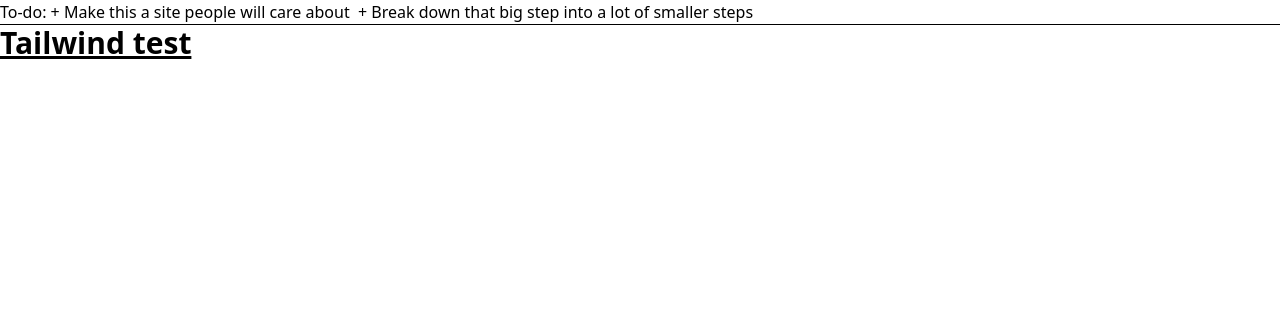
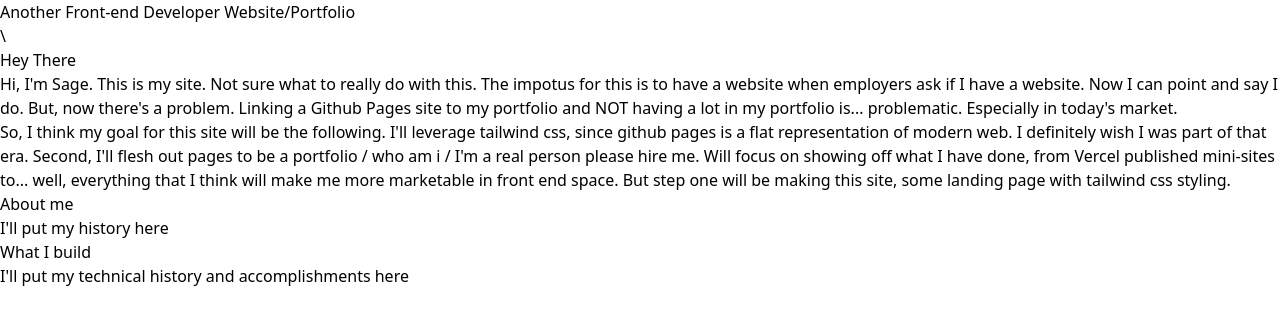
Before and after one commit to RootSage/RootSage.github.io, a website: page index.html in a window 1280 px wide. Drawn offline with nearby package versions, Linux system fonts and the light colour scheme.

Commit message:
Added some 'rough' guidelines for what I want to do with this Github pages site

```diff
--- a/index.html
+++ b/index.html
@@ -9,12 +9,31 @@
     <!-- <link rel="stylesheet" href="style.css"> -->
   </head>
   <body>
-    To-do: + Make this a site people will care about&nbsp;
-    + Break down that big step into a lot of smaller steps
-	<!-- <script src="index.js"></script> -->
-   <hr />
-   <div class="text-3xl font-bold underline">
-    Tailwind test
-   </div>
+    <h1>Another Front-end Developer Website/Portfolio</h1>\
+    <h3>Hey There</h3>
+    <p>
+      Hi, I'm Sage. This is my site. Not sure what to really do with this.
+
+      The impotus for this is to have a website when employers ask if I have a website. Now I can point and say I do.
+      But, now there's a problem. Linking a Github Pages site to my portfolio and NOT having a lot in my portfolio is... problematic.
+      Especially in today's market.
+    </p>
+    <p>
+      So, I think my goal for this site will be the following. I'll leverage tailwind css, since github pages is a flat representation of modern web.
+      I definitely wish I was part of that era.
+
+      Second, I'll flesh out pages to be a portfolio / who am i / I'm a real person please hire me.
+      Will focus on showing off what I have done, from Vercel published mini-sites to... well, everything that I think will make me more marketable in front end space.
+
+      But step one will be making this site, some landing page with tailwind css styling.
+    </p>
+    <h3>About me</h3>
+    <p>
+      I'll put my history here
+    </p>
+    <h3>What I build</h3>
+    <p>
+      I'll put my technical history and accomplishments here
+    </p>
   </body>
 </html>
```
